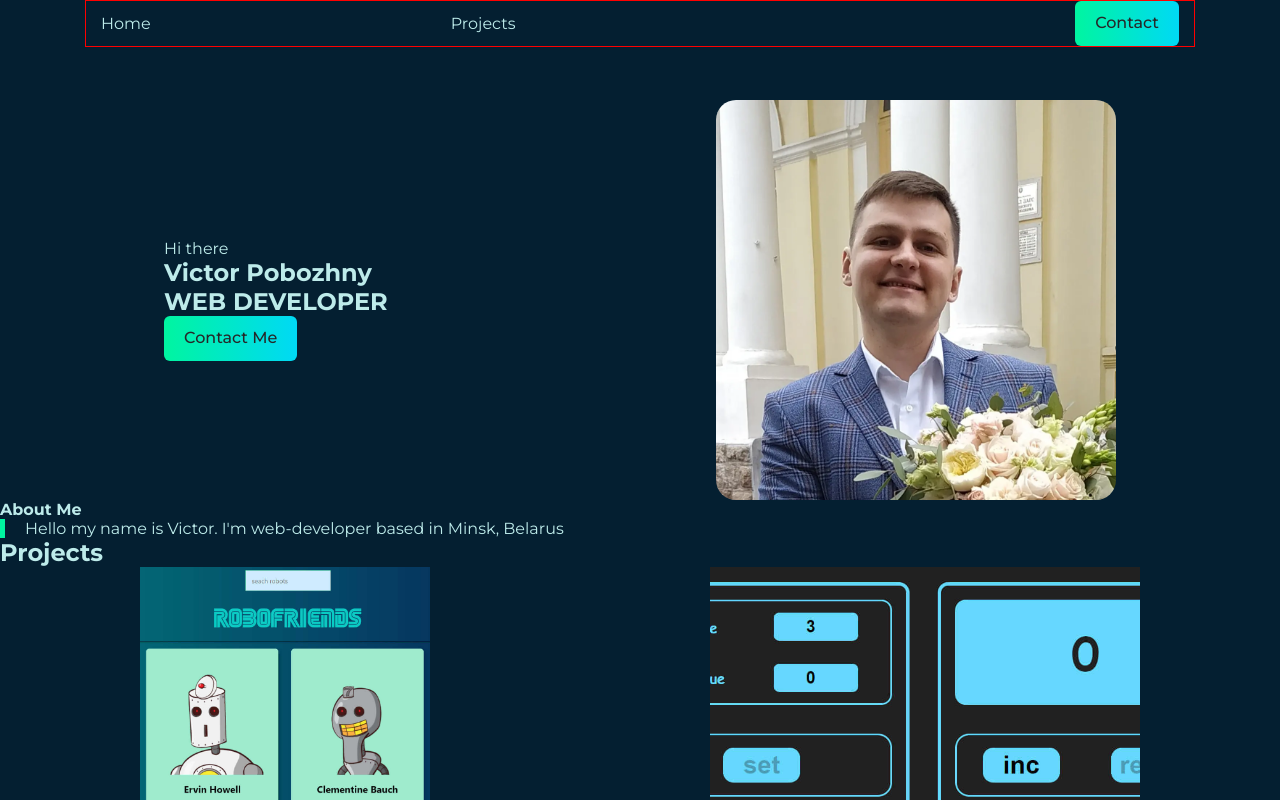
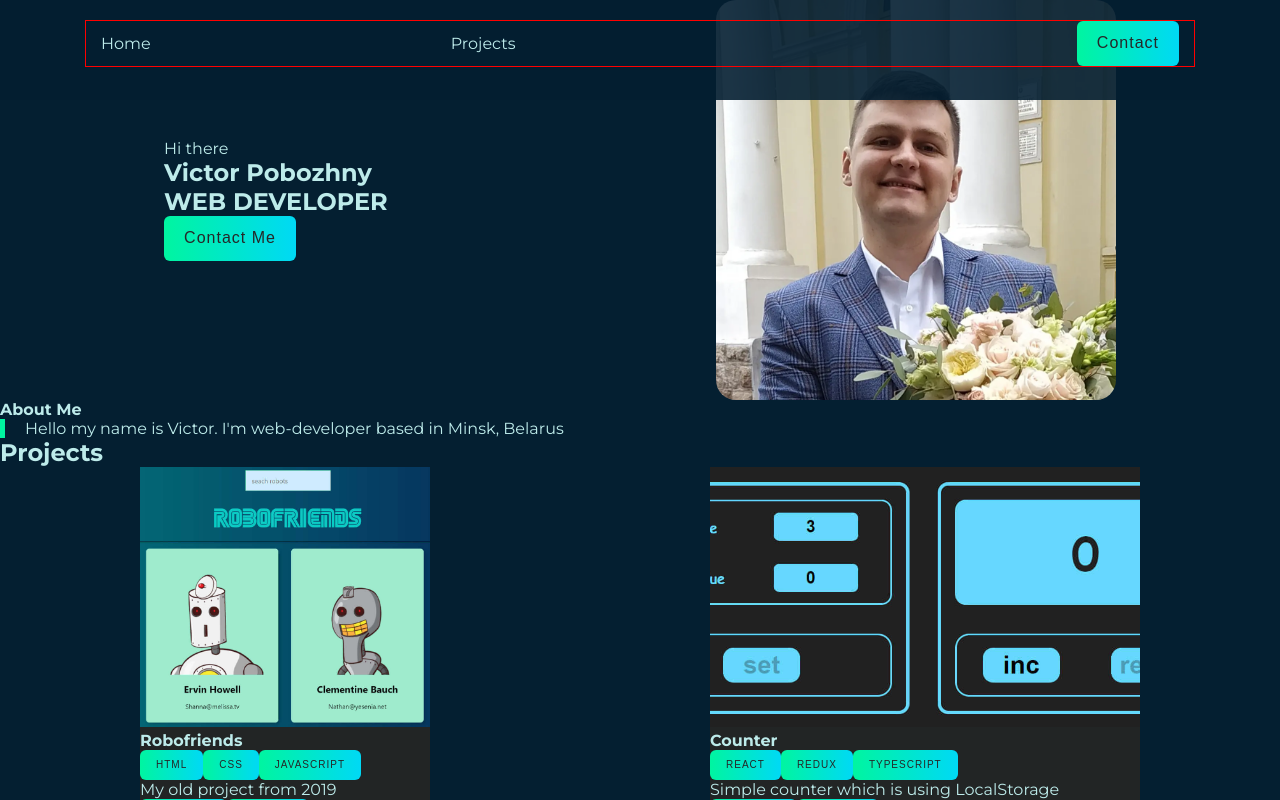
Before and after one commit to victorpobozhny/styled-components, a React app: page / in a window 1280 px wide. Shown: the top 800 px of the page. Built offline with nearby package versions, Linux system fonts and the light colour scheme.

Commit message:
Module 2 Header

```diff
--- a/src/components/button/Button.tsx
+++ b/src/components/button/Button.tsx
@@ -1,5 +1,6 @@
 import React from 'react';
 import styled, {css} from "styled-components";
+import {theme} from "../../styles/Theme.styled";
 
 
 type ButtonType = {
@@ -18,27 +19,16 @@ export const Button = (props: ButtonType) => {
 
 export const Btn = styled.button<ButtonType>`
   width: auto;
-  border: none;
   border-radius: 6px;
-
-
   /* Auto layout */
   display: flex;
   flex-direction: row;
   justify-content: center;
   align-items: center;
-  cursor: pointer;
-
-  /* Inside Auto Layout */
-  flex: none;
-  order: 0;
-  flex-grow: 0;
-
   /* gradient */
-  background: linear-gradient(90.00deg, rgb(0, 245, 160), rgb(0, 217, 245) 100%);
-  color: rgb(37, 39, 40);
-  font-family: Montserrat;
-  letter-spacing: 0;
+  background: ${theme.colors.accent};
+  color: ${theme.colors.font.dark};
+  letter-spacing: 1px;
   text-align: center;
 
   ${props => props.group == 'contact' && css<ButtonType>`
@@ -47,9 +37,17 @@ export const Btn = styled.button<ButtonType>`
     font-size: 16px;
     font-weight: 500;
     line-height: 20px;
-
+    cursor: pointer;
   `}
 
+  ${props => props.group == 'technologies' && css<ButtonType>`
+    height: 30px;
+    padding: 8px 16px 8px 16px;
+    font-size: 10px;
+    font-weight: 400;
+    line-height: 14px;
+    text-transform: uppercase;
+  `}
   ${props => props.group == 'technologies' && css<ButtonType>`
     height: 30px;
     padding: 8px 16px 8px 16px;
@@ -65,5 +63,6 @@ export const Btn = styled.button<ButtonType>`
     font-size: 16px;
     font-weight: 500;
     line-height: 20px;
+    cursor: pointer;
   `}
 `
--- a/src/layout/header/Header.tsx
+++ b/src/layout/header/Header.tsx
@@ -4,6 +4,7 @@ import {Button} from "../../components/button/Button";
 import {Menu} from "../../components/menu/Menu";
 import {Container} from "../../components/Container";
 import {FlexWrapper} from "../../components/FlexWrapper";
+import {theme} from "../../styles/Theme.styled";
 
 const headerItems = [
     {href: '', name: 'Home'},
@@ -26,5 +27,12 @@ export const Header = () => {
 
 
 const StyledHeader = styled.header`
+  background: rgb(4, 31, 49, 0.9);
   min-height: 100px;
+  padding: 20px 0;
+  position: fixed;
+  top: 0;
+  left: 0;
+  right: 0;
+  z-index: 99999;
 `
--- a/src/layout/sections/works/work/Work.tsx
+++ b/src/layout/sections/works/work/Work.tsx
@@ -27,8 +27,8 @@ export const Work = (props: WorkProps) => {
                 {props.description}
             </Text>
             <FlexWrapper>
-                <Button group={"technologies"} name={'Demo'}/>
-                <Button group={"technologies"} name={'Code'}/>
+                <Button group={"contact"} name={'Demo'}/>
+                <Button group={"contact"} name={'Code'}/>
             </FlexWrapper>
         </StyledWork>
     );
--- a/src/styles/GlobalStyles.tsx
+++ b/src/styles/GlobalStyles.tsx
@@ -25,6 +25,9 @@ a {
   text-decoration: none;
   color: ${theme.colors.font.main}
 }
+a:hover {
+  color: ${theme.colors.font.secondary};
+}
 ul {
   list-style: none;
 }
```
